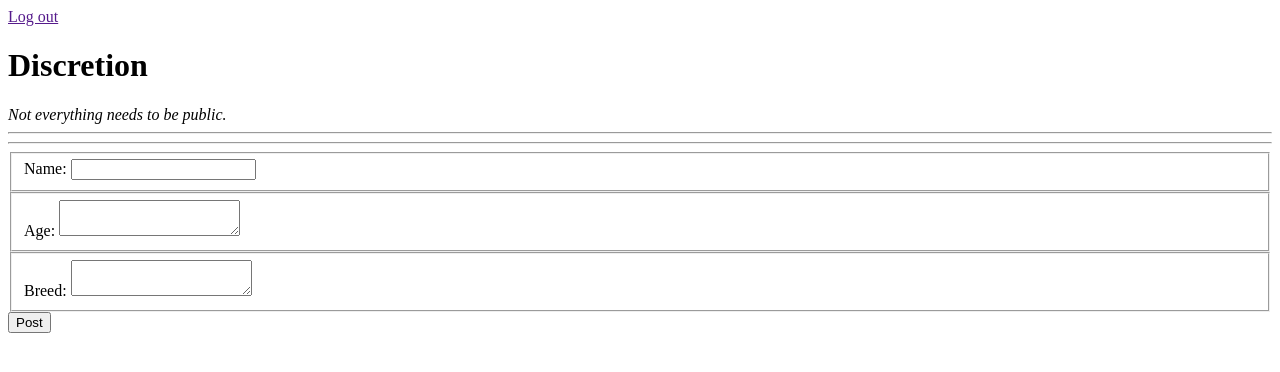
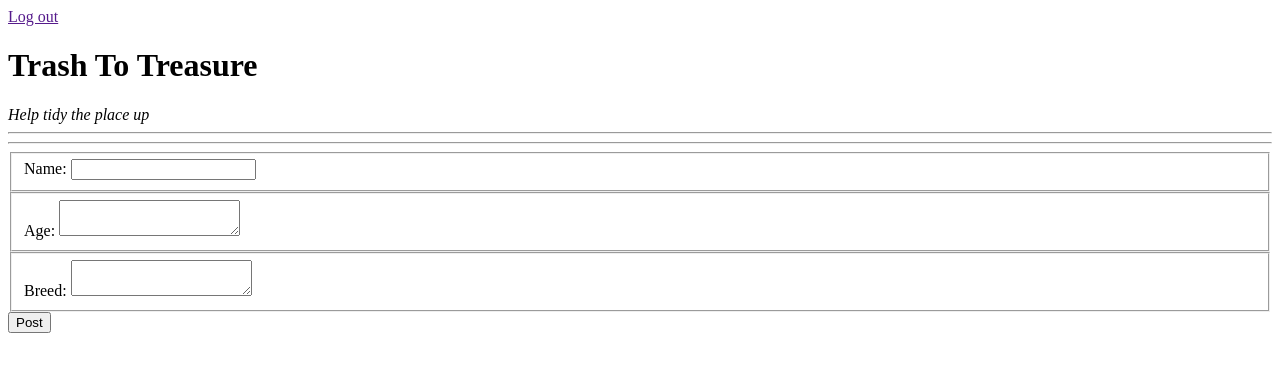
Before and after one commit to fillygee/FCC---Trash-to-Treasure, a website: page trashtotreasure/static/createpost.html in a window 1280 px wide. Drawn offline with Linux system fonts and the light colour scheme.

Commit message:
minor changes

```diff
--- a/trashtotreasure/static/createpost.html
+++ b/trashtotreasure/static/createpost.html
@@ -14,8 +14,8 @@
       <a id="logout" href="">Log out</a>
     </nav>
     <header>
-      <h1>Discretion</h1>
-      <em>Not everything needs to be public.</em>
+      <h1>Trash To Treasure</h1>
+      <em>Help tidy the place up</em>
     </header>
     <hr />
     <main>
```
Also changed, not shown: trashtotreasure/static/register.html (+1 -1 lines).
